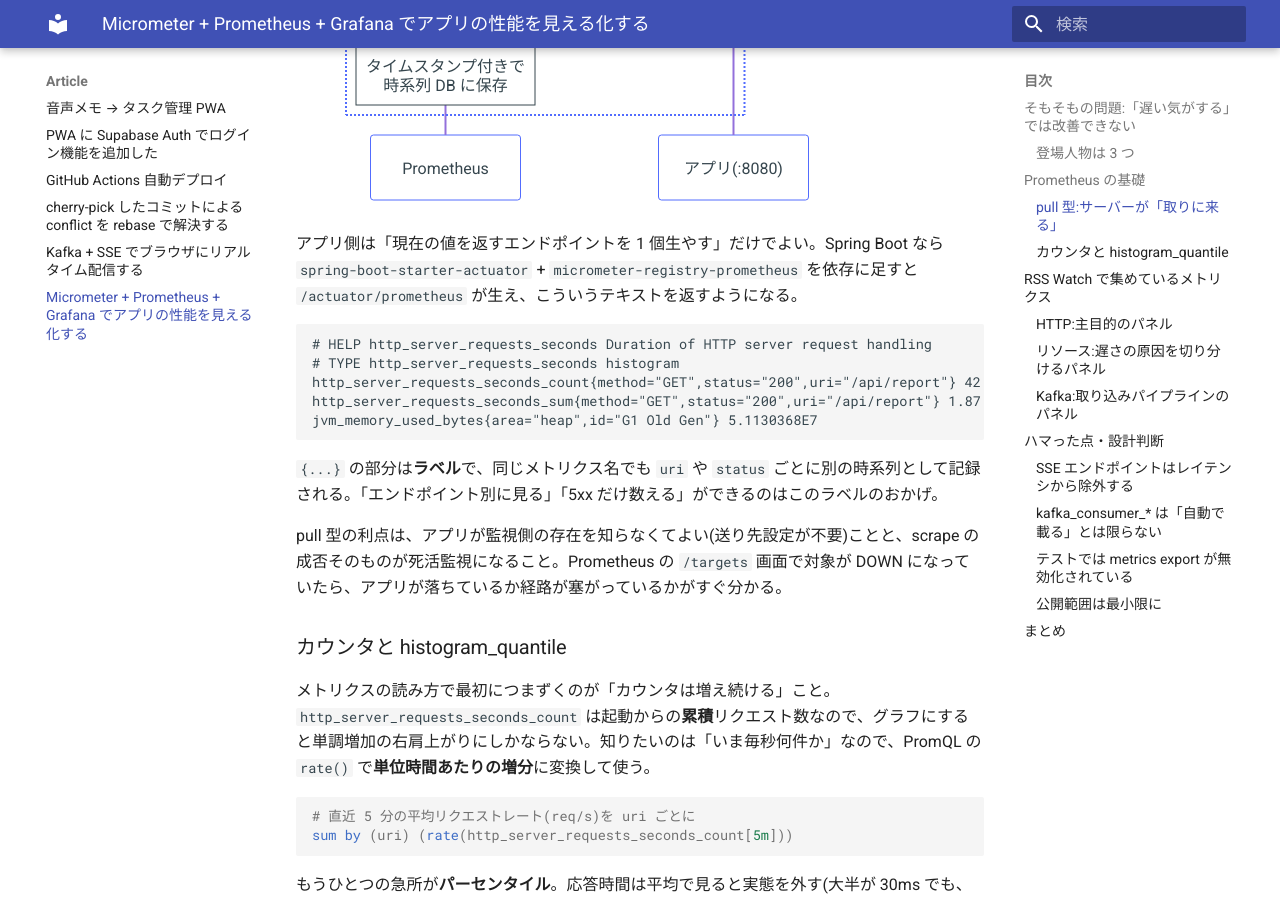
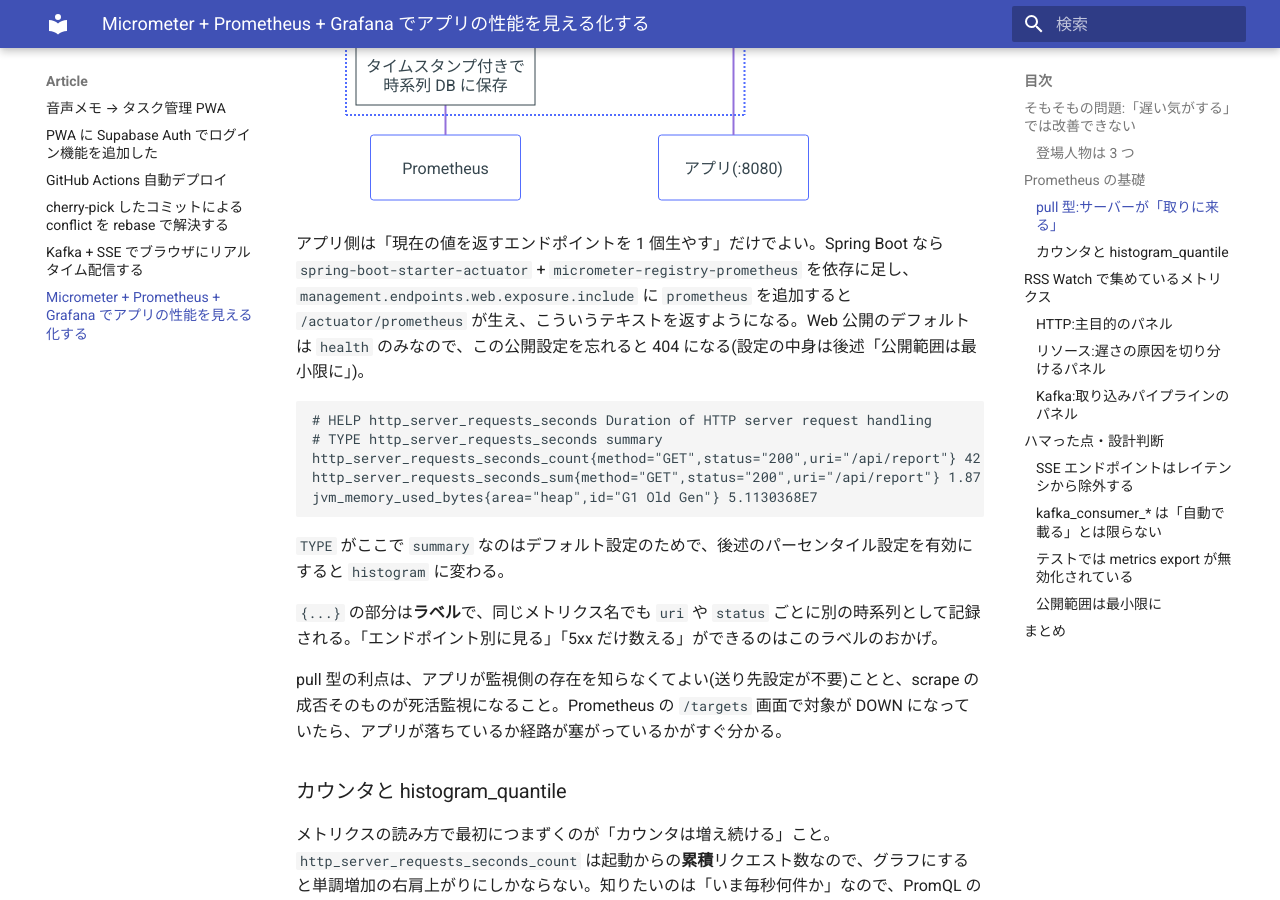
Before and after one commit to rockyh0825/study-notes, an MkDocs documentation site: the page built from docs/article/micrometer-prometheus-grafana.md, in a window 1280 px wide and 900 px high, scrolled down 1681 px. Built offline with MkDocs 1.6.1 and Material for MkDocs 9.7.7, drawn with Linux system fonts in a browser that asks for light colours; some of the changed text lies outside the part shown.

Commit message:
article: レビュー指摘を反映(prometheus 公開設定の明記・TYPE summary への修正・バッチリスナー注記)
Co-Authored-By: Claude Fable 5 <noreply@anthropic.com>

````diff
--- a/docs/article/micrometer-prometheus-grafana.md
+++ b/docs/article/micrometer-prometheus-grafana.md
@@ -44,15 +44,17 @@ sequenceDiagram
     end
 ```
 
-アプリ側は「現在の値を返すエンドポイントを 1 個生やす」だけでよい。Spring Boot なら `spring-boot-starter-actuator` + `micrometer-registry-prometheus` を依存に足すと `/actuator/prometheus` が生え、こういうテキストを返すようになる。
+アプリ側は「現在の値を返すエンドポイントを 1 個生やす」だけでよい。Spring Boot なら `spring-boot-starter-actuator` + `micrometer-registry-prometheus` を依存に足し、`management.endpoints.web.exposure.include` に `prometheus` を追加すると `/actuator/prometheus` が生え、こういうテキストを返すようになる。Web 公開のデフォルトは `health` のみなので、この公開設定を忘れると 404 になる(設定の中身は後述「公開範囲は最小限に」)。
 
 ```
 # HELP http_server_requests_seconds Duration of HTTP server request handling
-# TYPE http_server_requests_seconds histogram
+# TYPE http_server_requests_seconds summary
 http_server_requests_seconds_count{method="GET",status="200",uri="/api/report"} 42
 http_server_requests_seconds_sum{method="GET",status="200",uri="/api/report"} 1.87
 jvm_memory_used_bytes{area="heap",id="G1 Old Gen"} 5.1130368E7
 ```
+
+`TYPE` がここで `summary` なのはデフォルト設定のためで、後述のパーセンタイル設定を有効にすると `histogram` に変わる。
 
 `{...}` の部分は**ラベル**で、同じメトリクス名でも `uri` や `status` ごとに別の時系列として記録される。「エンドポイント別に見る」「5xx だけ数える」ができるのはこのラベルのおかげ。
 
@@ -113,7 +115,7 @@ sum(rate(http_server_requests_seconds_count{status=~"5.."}[5m]))
 
 ### Kafka:取り込みパイプラインのパネル
 
-**⑥⑦ Kafka リスナーの処理レートと平均処理時間** — RSS 記事を消費する 2 つのリスナー(`sink-0` = PostgreSQL 保存、`live-0` = SSE 配信)の処理状況。フィード取得周期(15 分)ごとに山ができるのが正常。sink の処理時間が伸びてきたら、取り込み側(INSERT)が重くなっているサイン。
+**⑥⑦ Kafka リスナーの処理レートと平均処理時間** — RSS 記事を消費する 2 つのリスナー(`sink-0` = PostgreSQL 保存、`live-0` = SSE 配信)の処理状況。フィード取得周期(15 分)ごとに山ができるのが正常。sink の処理時間が伸びてきたら、取り込み側(INSERT)が重くなっているサイン。なお sink はバッチリスナーなので、処理レートの 1 カウントは記事 1 件ではなく 1 バッチ(ポーリング 1 回分)を意味する点に注意。
 
 ```promql
 # 平均処理時間 = 合計時間の増分 ÷ 件数の増分
````
